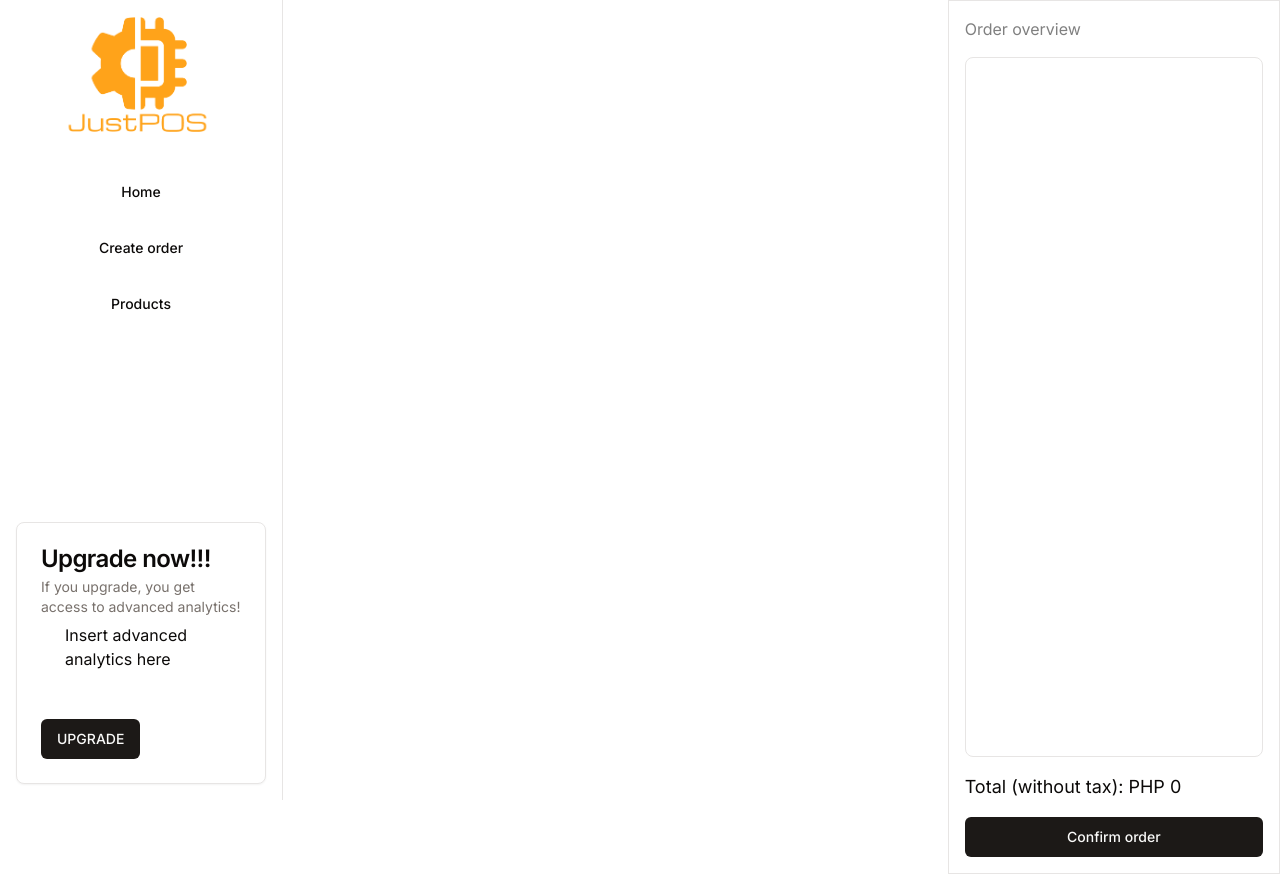
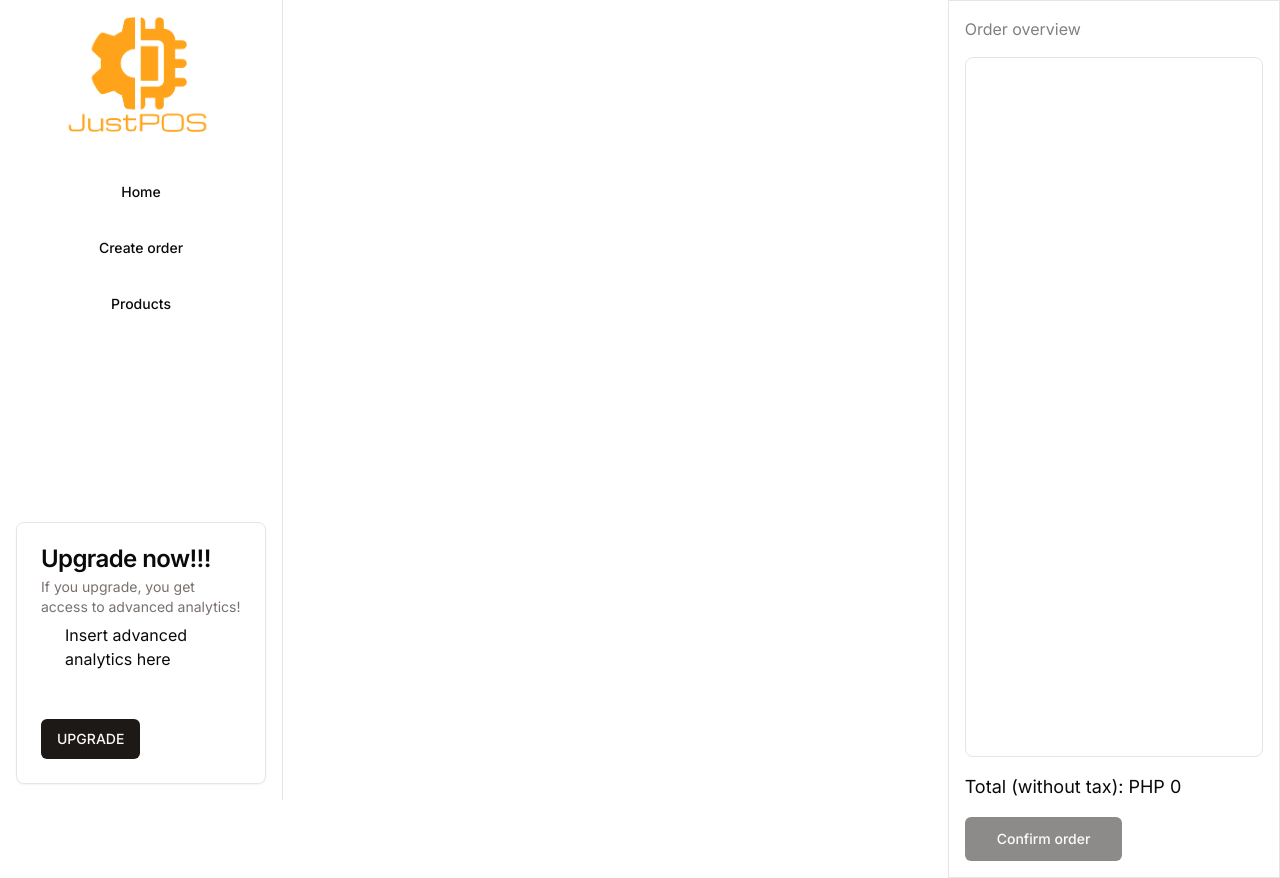
Before and after one commit to mosnamarco/JustPOS-Prototype, a Next.js app in the folder justpos-prototype/: page /dashboard/order in a window 1280 px wide. Built offline with nearby package versions, Linux system fonts and the light colour scheme.

Commit message:
perf: made confirm order button disabled if no item in cart

```diff
--- a/justpos-prototype/app/dashboard/order/page.tsx
+++ b/justpos-prototype/app/dashboard/order/page.tsx
@@ -3,7 +3,8 @@
 import React, { useEffect, useState } from 'react'
 import { productInfo } from '@/lib/inferredTypes'
 import * as z from 'zod'
-import { Button } from '@/components/ui/button'
+import { Button, buttonVariants } from '@/components/ui/button'
+import { Dialog, DialogContent, DialogDescription, DialogTrigger } from '@/components/ui/dialog'
 
 export default function Page() {
   const [products, setProducts] = useState<z.infer<typeof productInfo>[]>([])
@@ -61,6 +62,39 @@ export default function Page() {
     localStorage.setItem("CART_ITEMS", JSON.stringify(newCart))
   }
 
+  const confirmOrder = () => {
+    return (
+      <>
+        <Dialog>
+          <DialogTrigger disabled={cartItems.length <= 0} className={buttonVariants({ variant: "default", size: "lg" })}>Confirm order</DialogTrigger>
+          <DialogContent>
+            <DialogDescription>Check if order is accurate</DialogDescription>
+            <div className='overflow-y-scroll max-h-[600px] p-4 grid gap-4'>
+              <div>
+                {cartItems.map((obj, index) => {
+                  return (
+                    <div key={`${obj.id}_${index}`}>
+                      <div className='flex justify-between w'>
+                        <span>{obj.productName}</span>
+                        <span>PHP {obj.price}</span>
+                      </div>
+                    </div>
+                  )
+                })}
+              </div>
+              <span className='text-lg'>Total (without tax): PHP {
+                cartItems.reduce((acc: number, obj: z.infer<typeof productInfo>) => {
+                  return acc + obj.price
+                }, 0)
+              }</span>
+              <Button className='w-full'>Process order</Button>
+            </div>
+          </DialogContent>
+        </Dialog>
+      </>
+    )
+  }
+
   const product = (item: z.infer<typeof productInfo>) => {
     return (
       <>
@@ -116,7 +150,7 @@ export default function Page() {
           }, 0)
         }</span>
         <div>
-          <Button className='w-full'>Confirm order</Button>
+          {confirmOrder()}
         </div>
       </div>
     </>
```
